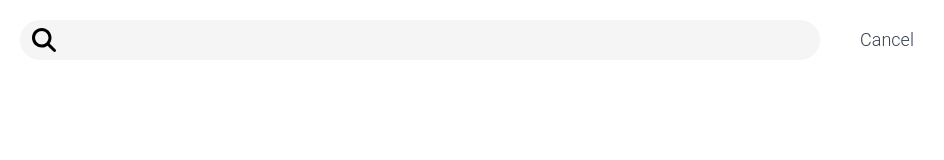
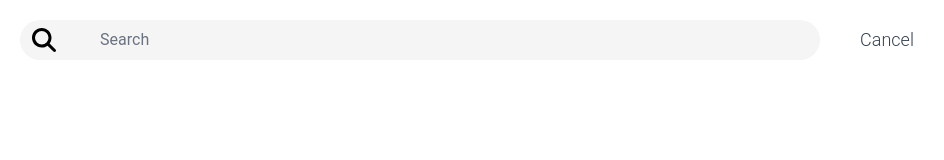
Before and after one commit to mSharifHub/e-commerce, a React (Create React App) app: page / in a window 1280 px wide. Both pictures are taken after a click on the element 972 px from the left and 67 px from the top of the page. Shown: the top 160 px of the page, without its empty margins (173-1117 px from the left). Built offline with nearby package versions, Linux system fonts and the light colour scheme.

Commit message:
refractored search model to close once input is less than prevRef and input is len 0

```diff
--- a/src/components/navigation/search/SearchBar.jsx
+++ b/src/components/navigation/search/SearchBar.jsx
@@ -14,14 +14,14 @@ export function SearchBar() {
   const [showSearchModal, setShowSearchModal] = useState(false);
   const [isInputHovered, setIsInputHovered] = useState(false);
   const [isModalHovered, setIsModalHovered] = useState(false);
-  const [input, setInput] = useState(" ");
+  const [input, setInput] = useState("");
   const { state, dispatch } = useModal();
 
   useEffect(() => {
     let timer;
     if (state.isOpen) {
       timer = setTimeout(() => {
-        setInput(" ");
+        setInput("");
       }, 0);
     }
     return () => clearTimeout(timer);
--- a/src/components/navigation/search/SearchModal.jsx
+++ b/src/components/navigation/search/SearchModal.jsx
@@ -14,23 +14,30 @@ export default function SearchModal({
   input,
 }) {
   const [inputExpand, setInputExpand] = useState(false);
-  const [contInput, setContInput] = useState("");
+  const [contInput, setContInput] = useState(input);
   const inputRef = useRef(null);
+  const prevContInputRef = useRef(input);
   const { dispatch } = useModal();
 
-  // use effect on mount setInput to pass prop input
-  useEffect(() => {
-    setContInput(input);
-  }, []);
-
-  // use effect to  put focus on input
+  // Use effect to  put focus on input
   useEffect(() => {
     if (showSearchModal && inputRef.current) {
       inputRef.current.focus();
     }
   }, [showSearchModal]);
 
-  // useEffect to handle modal animation
+  useEffect(() => {
+    if (
+      contInput.length < prevContInputRef.current.length &&
+      contInput.length === 0
+    ) {
+      setShowSearchModal(false);
+      dispatch({ type: "UNBLUR_SCREEN" });
+    }
+    prevContInputRef.current = contInput;
+  }, [contInput, setShowSearchModal, dispatch]);
+
+  // UseEffect to handle modal animation
   useEffect(() => {
     let timer;
     if (showSearchModal) {
--- a/src/helpers/modal_helpers/reusePort.js
+++ b/src/helpers/modal_helpers/reusePort.js
@@ -2,6 +2,5 @@ import { createPortal } from "react-dom";
 
 export const reusePort = (children) => {
   const portalEl = document.getElementById("modal");
-
   return createPortal(children, portalEl);
 };
--- a/src/styles/main.css
+++ b/src/styles/main.css
@@ -144,7 +144,6 @@ input[type="radio"] {
   animation: slideUp 0.3s ease-out forwards;
 }
 
-
 /* .no-scroll {
   overflow: hidden;
 } */
```
